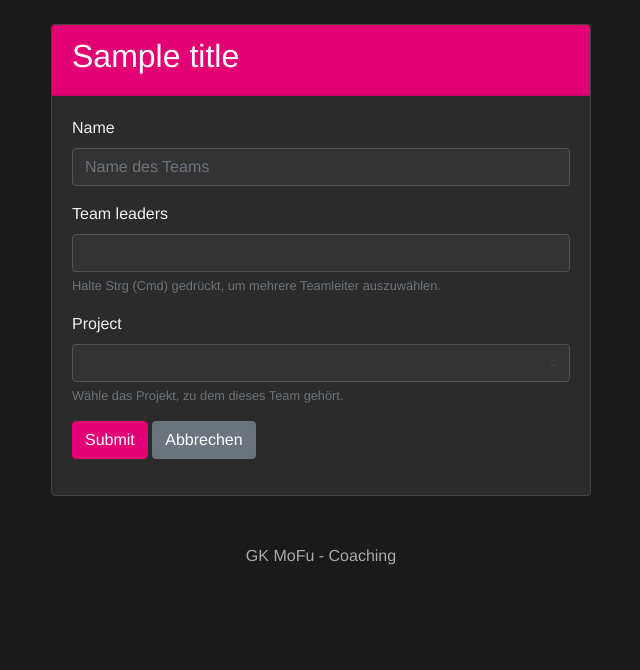
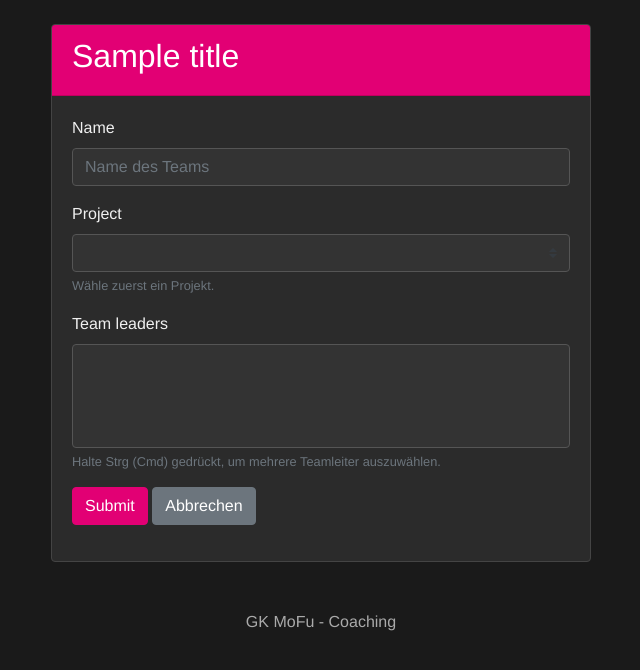
Before and after one commit to xfloxx09/testtoolcoach, a Python web app: template app/templates/admin/create_team.html in a window 1280 px wide. Shown: the part 58-728 px from the top of the page, without its empty margins (319-959 px from the left). Run offline with Jinja, Linux system fonts and the light colour scheme; the template is opened without the code that fills it: most values are stand-ins (such as "Sample title", 1, 10 or a date in 2020); form fields are guessed from the names that the template uses; some libraries are stand-ins or nearby versions.

Commit message:
Refactor team creation form with project filtering

```diff
--- a/app/templates/admin/create_team.html
+++ b/app/templates/admin/create_team.html
@@ -21,24 +21,30 @@
                         {% endif %}
                     </div>
 
+                    <!-- Projektauswahl (zuerst) -->
                     <div class="form-group">
-                        {{ form.team_leaders.label(class="form-control-label") }}
-                        {{ form.team_leaders(class="form-control custom-select " + ("is-invalid" if form.team_leaders.errors else ""), multiple=True, size=5) }}
-                        <small class="form-text text-muted">Halte Strg (Cmd) gedrückt, um mehrere Teamleiter auszuwählen.</small>
-                        {% if form.team_leaders.errors %}
+                        {{ form.project_id.label(class="form-control-label") }}
+                        {{ form.project_id(class="form-control custom-select " + ("is-invalid" if form.project_id.errors else ""), id="project_select") }}
+                        <small class="form-text text-muted">Wähle zuerst ein Projekt.</small>
+                        {% if form.project_id.errors %}
                             <div class="invalid-feedback">
-                                {% for error in form.team_leaders.errors %}<span>{{ error }}</span>{% endfor %}
+                                {% for error in form.project_id.errors %}<span>{{ error }}</span>{% endfor %}
                             </div>
                         {% endif %}
                     </div>
 
+                    <!-- Teamleiter-Auswahl (wird dynamisch gefiltert) -->
                     <div class="form-group">
-                        {{ form.project_id.label(class="form-control-label") }}
-                        {{ form.project_id(class="form-control custom-select " + ("is-invalid" if form.project_id.errors else "")) }}
-                        <small class="form-text text-muted">Wähle das Projekt, zu dem dieses Team gehört.</small>
-                        {% if form.project_id.errors %}
-                            <div class="invalid-feedback">
-                                {% for error in form.project_id.errors %}<span>{{ error }}</span>{% endfor %}
+                        {{ form.team_leaders.label(class="form-control-label") }}
+                        <select name="team_leaders" id="team_leaders" class="form-control custom-select" multiple size="5">
+                            {% for leader in all_team_leaders %}
+                                <option value="{{ leader.id }}" data-project="{{ leader.project_id }}" style="display: none;">{{ leader.username }} ({{ leader.project_ref.name }})</option>
+                            {% endfor %}
+                        </select>
+                        <small class="form-text text-muted">Halte Strg (Cmd) gedrückt, um mehrere Teamleiter auszuwählen.</small>
+                        {% if form.team_leaders.errors %}
+                            <div class="invalid-feedback d-block">
+                                {% for error in form.team_leaders.errors %}<span>{{ error }}</span>{% endfor %}
                             </div>
                         {% endif %}
                     </div>
@@ -52,4 +58,33 @@
         </div>
     </div>
 </div>
+
+<script>
+document.addEventListener('DOMContentLoaded', function() {
+    const projectSelect = document.getElementById('project_select');
+    const teamLeaderSelect = document.getElementById('team_leaders');
+    const leaderOptions = Array.from(teamLeaderSelect.options);
+
+    function filterLeaders() {
+        const selectedProjectId = projectSelect.value;
+        leaderOptions.forEach(option => {
+            const leaderProjectId = option.getAttribute('data-project');
+            if (!selectedProjectId) {
+                option.style.display = 'none'; // Kein Projekt gewählt -> alle ausblenden
+                option.selected = false; // Auswahl aufheben
+            } else {
+                if (leaderProjectId === selectedProjectId) {
+                    option.style.display = 'block';
+                } else {
+                    option.style.display = 'none';
+                    option.selected = false; // Auswahl aufheben wenn ausgeblendet
+                }
+            }
+        });
+    }
+
+    projectSelect.addEventListener('change', filterLeaders);
+    filterLeaders(); // Initial ausführen
+});
+</script>
 {% endblock %}
```
